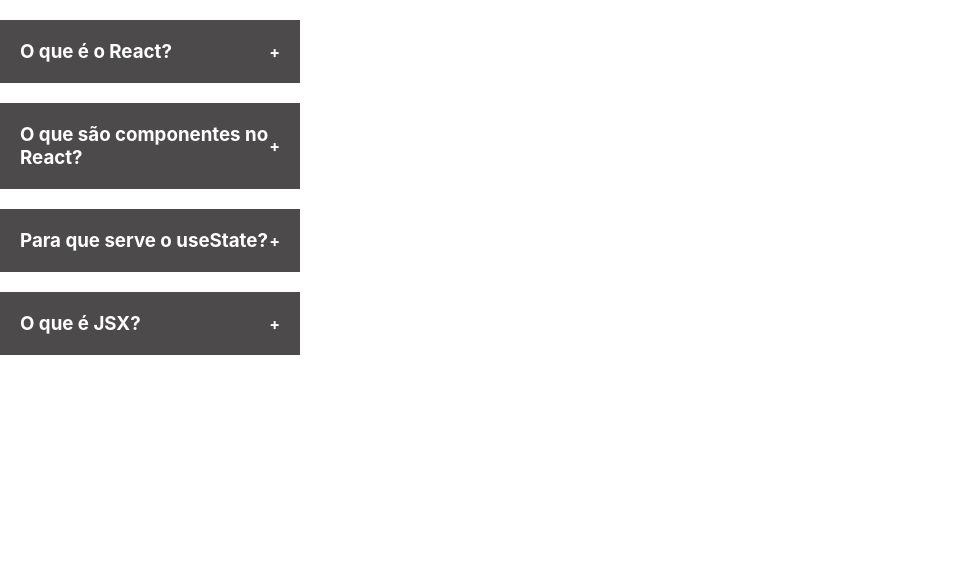
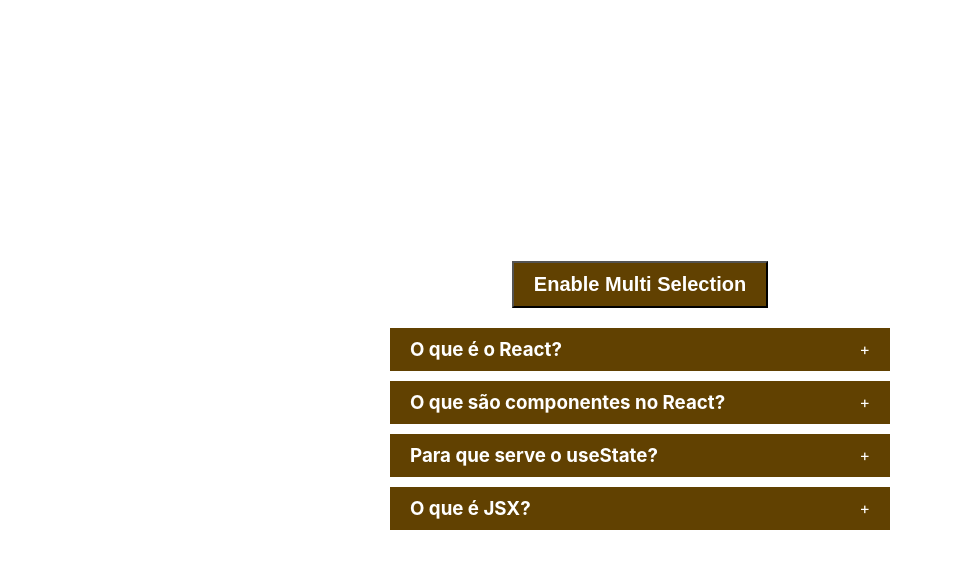
Before and after one commit to lucasgabriel2806/react-projects, a React (Create React App) app: page / in a window 1280 px wide. Shown: the top 568 px of the page, without its empty margins (0-953 px from the left). Built offline with nearby package versions, Linux system fonts and the light colour scheme.

Commit message:
Resolução Accordian #02

```diff
--- a/src/components/accordian/Accordian2.jsx
+++ b/src/components/accordian/Accordian2.jsx
@@ -1,20 +1,45 @@
 import { useState } from 'react';
 
 import data from './data';
+
+import './styles.css';
 
 export default function Accordian2() {
 
     const [selected, setSelected] = useState(null);
 
+    const [enableMultiSelection, setEnableMultiSelection] = useState(false);
+
+    const [multiple, setMultiple] = useState([]);
+
     function handleSingleSelection(getCurrentId) {
 
-        console.log(getCurrentId);
+        setSelected(getCurrentId === selected ? null : getCurrentId);
 
     }
 
+    function handleMultiSelection(getCurrentId) {
+
+        let cpyMultiple = [...multiple];
+
+        const findIndexOfCurrentId = cpyMultiple.indexOf(getCurrentId);
+
+        console.log(findIndexOfCurrentId);
+
+        if(findIndexOfCurrentId === -1) cpyMultiple.push(getCurrentId)
+        else cpyMultiple.splice(findIndexOfCurrentId , 1);
+
+        setMultiple(cpyMultiple);
+
+    }
+
+    console.log(selected , multiple);
+
     return <div className='wrapper'>
 
-        <div className="accordian">
+        <button onClick={() => setEnableMultiSelection(!enableMultiSelection)}>Enable Multi Selection</button>
+
+        <div className="accordian2">
 
             {
 
@@ -22,13 +47,33 @@ export default function Accordian2() {
 
                 data.map(dataItem => <div className='item'>
 
-                    <div className='title' onClick={() => handleSingleSelection(dataItem.id)}>
+                    <div className='title2'
+                         onClick={
+                            enableMultiSelection
+                            ? () => handleMultiSelection(dataItem.id)
+                            : () => handleSingleSelection(dataItem.id)}
+                    >
 
                         <h3>{dataItem.question}</h3>
 
                         <span>+</span>
 
                     </div>
+
+                    {
+                        enableMultiSelection ?
+                        multiple.indexOf(dataItem.id) !== -1 &&
+                        <div className="content">{dataItem.answer}</div> :
+                        selected === dataItem.id && <div className="content">{dataItem.answer}</div>
+                    }
+
+                    {/* {
+                        selected === dataItem.id || multiple.indexOf(dataItem.id) !== -1 ? (
+
+                            <div className="content">{dataItem.answer}</div>
+
+                        ) : null
+                    } */}
 
                 </div>)
 
@@ -38,6 +83,6 @@ export default function Accordian2() {
 
         </div>
 
-    </div>;
+    </div>
 
 }
--- a/src/components/accordian/styles.css
+++ b/src/components/accordian/styles.css
@@ -67,3 +67,46 @@
 .hidden {
     display: none;
 }
+
+/** Accordian2 */
+.wrapper {
+    display: flex;
+    height: 100vh;
+    width: 100vw;
+    justify-content: center;
+    align-items: center;
+    flex-direction: column;
+    gap: 20px;
+}
+
+.wrapper button {
+    padding: 10px 20px;
+    background: #614101;
+    color: #fff;
+    font-weight: bold;
+    font-size: 20px;
+    cursor: pointer;
+}
+
+.accordian2 {
+    width: 500px;
+}
+
+.item {
+    background: #614101;
+    margin-bottom: 10px;
+    padding: 10px 20px;
+}
+
+.title2 {
+    color: #fff;
+    display: flex;
+    justify-content: space-between;
+    align-items: center;
+    cursor: pointer;
+}
+
+.content {
+    color: #fff;
+    height: auto;
+}
```
Also changed, not shown: 1 other file (tests, documents, lock files or other folders).
